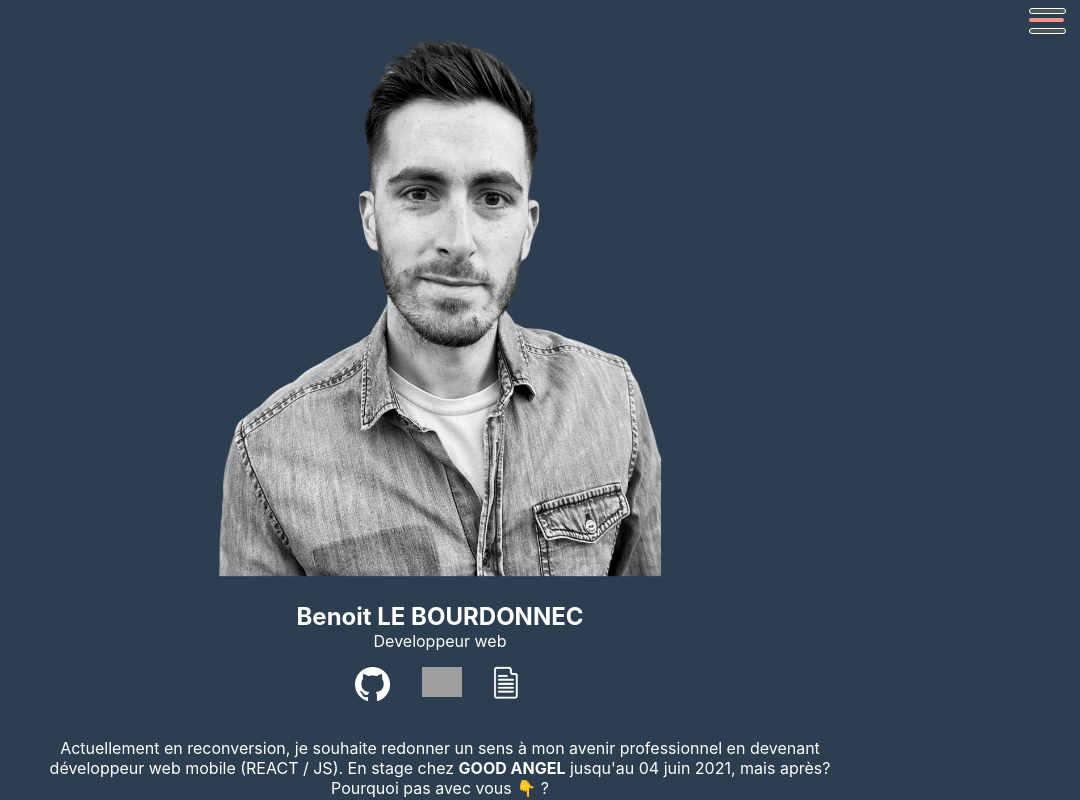
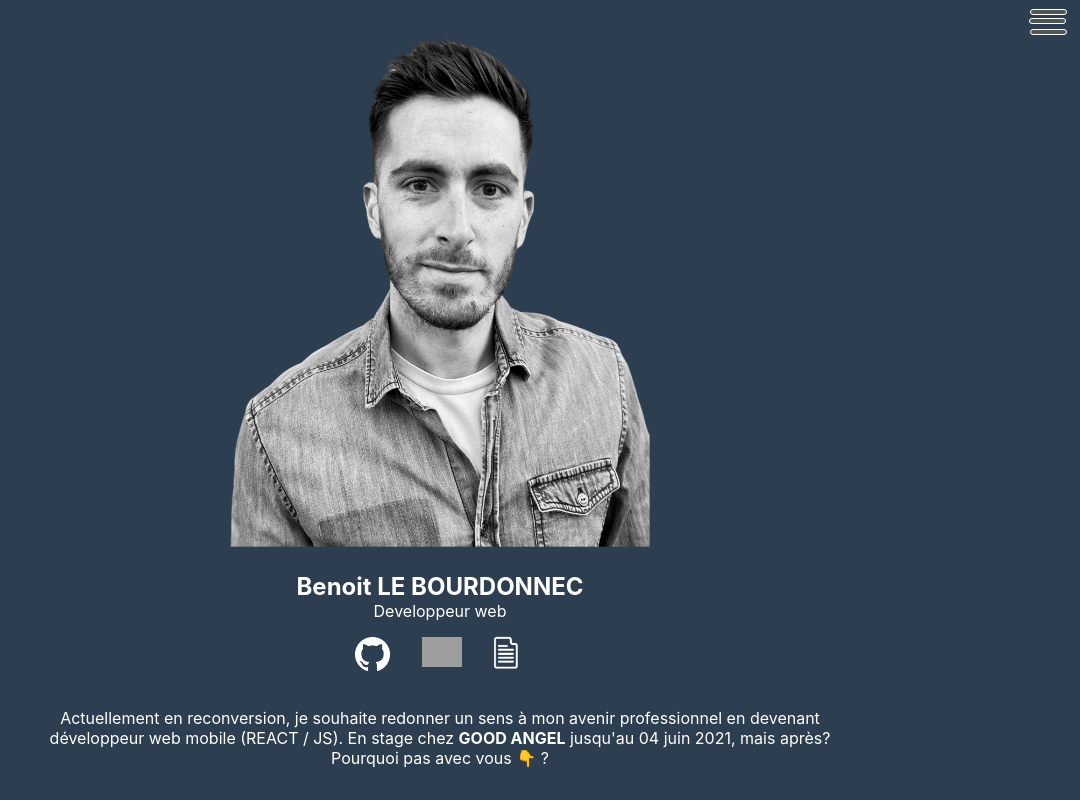
Before and after one commit to Benoit2109/curriculum, a React (Create React App) app: page / in a window 1280 px wide. Shown: the top 800 px of the page, without its empty margins (200-1280 px from the left). Built offline with nearby package versions, Linux system fonts and the light colour scheme; grey boxes are pictures that could not be loaded.

Commit message:
changed last span color

```diff
--- a/src/components/Menu.css
+++ b/src/components/Menu.css
@@ -13,7 +13,8 @@
 .burger span{
     width:35px;
     height:4px;
-    background-color:#F1948A;
+    background-color: #4d5656 ;
+    border: solid 1px white;
     display:block;
     transform:translateY(10px);
     border-radius:5px;
--- a/src/components/profile.css
+++ b/src/components/profile.css
@@ -9,7 +9,7 @@
 }
 
 .beaugosse{
-    height: 550px;
+    height: 520px;
 }
 
 .who{
```
